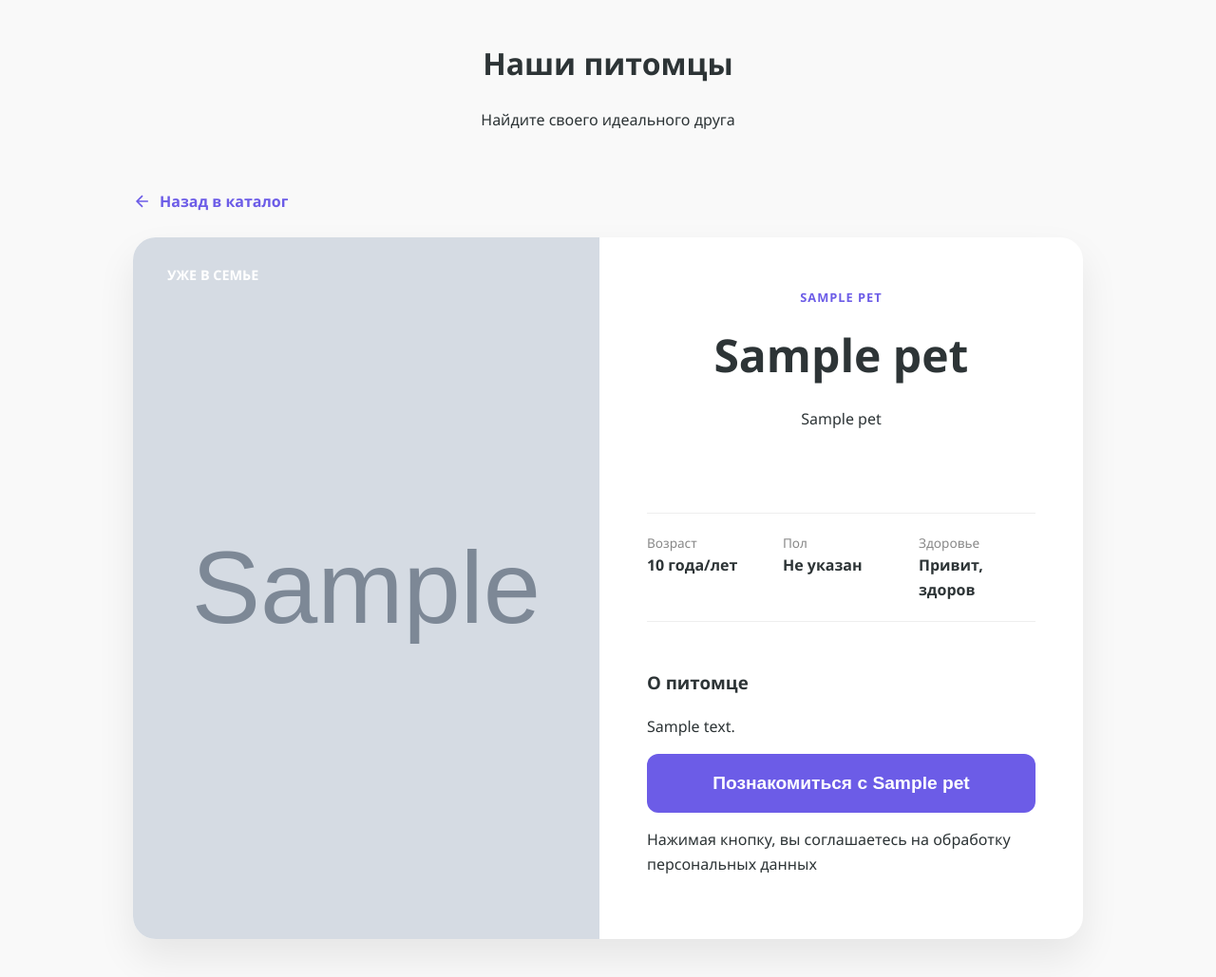
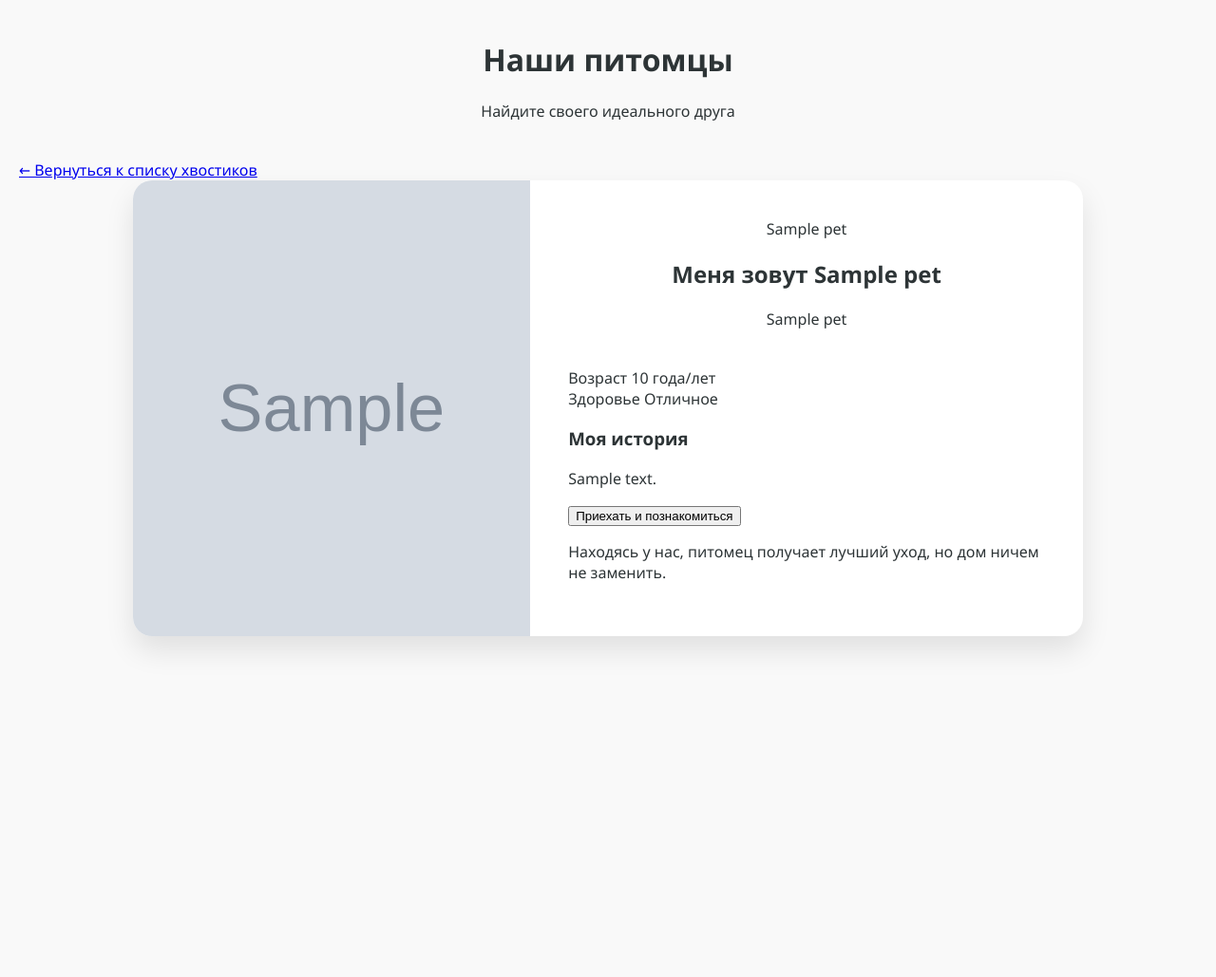
Before and after one commit to OlgaVarzhina/PHP_Pitomnik, a PHP site: the page made by pitomnik_app/views/pet_view.php in a window 1280 px wide. Shown: the whole page at 95% size. After the commit the page ends 685 px from the top, so only its background shows below. Run offline with PHP 8.4, Linux system fonts and the light colour scheme; the template is opened without the code that fills it: most values are stand-ins (such as "Sample title", 1, 10 or a date in 2020); grey boxes marked "Sample" are stand-in pictures.

Commit message:
redesigned a little bit, dynamic urls not done yet

```diff
--- a/pitomnik_app/views/pet_view.php
+++ b/pitomnik_app/views/pet_view.php
@@ -1,72 +1,59 @@
 <?php
 /**
- * Шаблон детальной страницы животного
+ * Детальная карточка питомца
  * Переменная $pet передается из Controller_Pet
  */
 ?>
 
-<div class="pet-detail-container">
-    <a href="/" class="back-link">
-        <svg width="20" height="20" viewBox="0 0 24 24" fill="none" stroke="currentColor" stroke-width="2">
-            <path d="M19 12H5M12 19l-7-7 7-7"/>
-        </svg>
-        Назад в каталог
-    </a>
+<div class="pet-detail-wrapper">
+    <div class="container">
+        <a href="/" class="back-link">← Вернуться к списку хвостиков</a>
 
-    <article class="pet-card-large">
-        <div class="pet-image-large">
-            <?php
-                // Проверяем наличие фото, если нет - ставим заглушку
-                $image = (!empty($pet['image_path'])) ? $pet['image_path'] : '/static/images/no-photo.jpg';
-            ?>
-            <img src="<?= $image ?>" alt="Питомец: <?= htmlspecialchars($pet['name']) ?>">
+        <article class="pet-detail-card">
+            <div class="pet-detail-image">
+                <?php $img = !empty($pet['image_path']) ? $pet['image_path'] : '/static/images/no-photo.jpg'; ?>
+                <img src="<?= $img ?>" alt="<?= htmlspecialchars($pet['name']) ?>">
 
-            <div class="status-badge <?= htmlspecialchars($pet['status']) ?>">
-                <?php
-                    if ($pet['status'] === 'available') echo 'Ищет дом';
-                    elseif ($pet['status'] === 'on_hold') echo 'На лечении';
-                    else echo 'Уже в семье';
-                ?>
+                <div class="pet-status-label <?= htmlspecialchars($pet['status']) ?>">
+                    <?= ($pet['status'] === 'available') ? 'Ищет семью' : 'На реабилитации' ?>
                 </div>
             </div>
 
-        <div class="pet-content-large">
-            <header class="pet-header">
-                <span class="species-tag"><?= htmlspecialchars($pet['species_name']) ?></span>
-                <h1><?= htmlspecialchars($pet['name']) ?></h1>
-                <p class="breed-text"><?= htmlspecialchars($pet['breed_name']) ?></p>
+            <div class="pet-detail-info">
+                <header>
+                    <span class="species-label"><?= htmlspecialchars($pet['species_name']) ?></span>
+                    <h1>Меня зовут <?= htmlspecialchars($pet['name']) ?></h1>
+                    <p class="breed-title"><?= htmlspecialchars($pet['breed_name']) ?></p>
                 </header>
 
-            <div class="characteristics-grid">
-                <div class="char-item">
-                    <span class="char-label">Возраст</span>
-                    <span class="char-value"><?= (int)$pet['age'] ?> года/лет</span>
+                <div class="stats-grid">
+                    <div class="stat-box">
+                        <span class="stat-label">Возраст</span>
+                        <span class="stat-value"><?= (int)$pet['age'] ?> года/лет</span>
                     </div>
-                <div class="char-item">
-                    <span class="char-label">Пол</span>
-                    <span class="char-value">Не указан</span> </div>
-                <div class="char-item">
-                    <span class="char-label">Здоровье</span>
-                    <span class="char-value">Привит, здоров</span>
+                    <div class="stat-box">
+                        <span class="stat-label">Здоровье</span>
+                        <span class="stat-value">Отличное</span>
                     </div>
                 </div>
 
-            <div class="pet-description">
-                <h3>О питомце</h3>
+                <div class="full-description">
+                    <h3>Моя история</h3>
                     <p>
                         <?= !empty($pet['description'])
                             ? nl2br(htmlspecialchars($pet['description']))
-                        : "Этот хвостик пока ничего о себе не рассказал, но он очень ждет встречи с вами!"
+                            : "Этот хвостик пока стесняется рассказать свою историю, но он очень хочет найти любящих хозяев."
                         ?>
                     </p>
                 </div>
 
-            <div class="pet-actions">
-                <button class="adopt-btn-large" onclick="alert('Спасибо! Мы свяжемся с вами для организации встречи.')">
-                    Познакомиться с <?= htmlspecialchars($pet['name']) ?>
+                <div class="detail-actions">
+                    <button class="btn-primary-large" onclick="alert('Мы получили ваш запрос! Наш куратор свяжется с вами в ближайшее время.')">
+                        Приехать и познакомиться
                     </button>
-                <p class="help-text">Нажимая кнопку, вы соглашаетесь на обработку персональных данных</p>
+                    <p class="notice">Находясь у нас, питомец получает лучший уход, но дом ничем не заменить.</p>
                 </div>
             </div>
         </article>
     </div>
+</div>
--- a/static/css/styles.css
+++ b/static/css/styles.css
@@ -6,7 +6,7 @@
 }
 
 * {
-    box-sizing: border-box; /* Важно для адаптивности */
+    box-sizing: border-box;
 }
 
 body {
@@ -15,21 +15,21 @@
     color: var(--text);
     margin: 0;
     padding: 20px;
-    line-height: 1.6;
 }
 
+/* --- ШАПКА --- */
 header {
     text-align: center;
     margin-bottom: 40px;
 }
 
-/* --- ФИЛЬТРАЦИЯ --- */
+/* --- ФИЛЬТРАЦИЯ (Твои оригинальные фичи) --- */
 .filter-container {
     display: flex;
     justify-content: center;
     gap: 15px;
     margin-bottom: 30px;
-    flex-wrap: wrap; /* Кнопки переносятся, если не влезают */
+    flex-wrap: wrap; /* Чтобы на мобилках кнопки не вылезали за экран */
 }
 
 .filter-btn {
@@ -102,192 +127,45 @@
     color: white;
 }
 
-/* --- ДЕТАЛЬНАЯ СТРАНИЦА ПИТОМЦА --- */
-.pet-detail-container {
+/* --- ДЕТАЛЬНАЯ СТРАНИЦА (Адаптив) --- */
+.pet-detail-card {
+    display: flex;
+    background: white;
+    border-radius: 20px;
     max-width: 1000px;
     margin: 0 auto;
-    padding: 20px 0;
-}
-
-.pet-card-large {
-    display: flex;
-    background: var(--white);
-    border-radius: 20px;
     overflow: hidden;
     box-shadow: 0 15px 30px rgba(0,0,0,0.1);
 }
 
-.pet-image-large {
+.pet-detail-image {
     flex: 1;
-    min-width: 350px;
+    min-width: 400px;
 }
 
-.pet-image-large img {
+.pet-detail-image img {
     width: 100%;
     height: 100%;
     object-fit: cover;
 }
 
-.pet-content-large {
-    flex: 1;
+.pet-detail-info {
+    flex: 1.2;
     padding: 40px;
 }
 
-.back-btn {
-    display: inline-block;
-    margin-bottom: 20px;
-    color: var(--primary);
-    text-decoration: none;
-    font-weight: bold;
-}
-
-/* --- АДАПТИВНОСТЬ (Media Queries) --- */
-
+/* --- МОБИЛЬНАЯ АДАПТИВНОСТЬ --- */
 @media (max-width: 768px) {
-    body {
-        padding: 15px;
+    .catalog {
+        grid-template-columns: repeat(auto-fill, minmax(240px, 1fr));
     }
 
-    /* Детальная страница: картинка сверху, текст снизу */
-    .pet-card-large {
+    .pet-detail-card {
         flex-direction: column;
     }
 
-    .pet-image-large {
+    .pet-detail-image {
         min-width: 100%;
         height: 300px;
     }
-
-    .pet-content-large {
-        padding: 25px;
-    }
-
-    .catalog {
-        grid-template-columns: repeat(auto-fill, minmax(240px, 1fr));
-        gap: 15px;
-    }
 }
-
-@media (max-width: 480px) {
-    header h1 {
-        font-size: 1.5rem;
-    }
-
-    .filter-btn {
-        padding: 8px 15px;
-        font-size: 0.9rem;
-    }
-}
-
-/* Класс для скрытия карточек (используется твоим JS) */
-.hide {
-    display: none !important;
-}
-
-/* Pet_Detail */
-
-/* Детальная страница */
-.back-link {
-    display: flex;
-    align-items: center;
-    gap: 8px;
-    margin-bottom: 25px;
-    text-decoration: none;
-    color: var(--primary);
-    font-weight: 600;
-}
-
-.pet-card-large {
-    display: flex;
-    background: #fff;
-    border-radius: 24px;
-    box-shadow: 0 20px 40px rgba(0,0,0,0.08);
-    overflow: hidden;
-    min-height: 500px;
-}
-
-.pet-image-large {
-    flex: 1.2;
-    position: relative;
-    min-width: 400px;
-}
-
-.pet-image-large img {
-    width: 100%;
-    height: 100%;
-    object-fit: cover;
-}
-
-.status-badge {
-    position: absolute;
-    top: 20px;
-    left: 20px;
-    padding: 8px 16px;
-    border-radius: 30px;
-    color: #fff;
-    font-weight: bold;
-    font-size: 0.9rem;
-    text-transform: uppercase;
-}
-
-.status-badge.available { background: #2ecc71; }
-.status-badge.on_hold { background: #f1c40f; }
-.status-badge.adopted { background: #95a5a6; }
-
-.pet-content-large {
-    flex: 1;
-    padding: 50px;
-    display: flex;
-    flex-direction: column;
-}
-
-.species-tag {
-    color: var(--primary);
-    text-transform: uppercase;
-    letter-spacing: 1px;
-    font-weight: 700;
-    font-size: 0.8rem;
-}
-
-.pet-header h1 {
-    font-size: 3rem;
-    margin: 10px 0;
-    color: var(--text);
-}
-
-.characteristics-grid {
-    display: grid;
-    grid-template-columns: repeat(3, 1fr);
-    gap: 20px;
-    margin: 30px 0;
-    border-top: 1px solid #eee;
-    border-bottom: 1px solid #eee;
-    padding: 20px 0;
-}
-
-.char-item { display: flex; flex-direction: column; }
-.char-label { font-size: 0.85rem; color: #888; }
-.char-value { font-weight: 600; color: var(--text); }
-
-.adopt-btn-large {
-    background: var(--primary);
-    color: white;
-    border: none;
-    padding: 20px;
-    border-radius: 12px;
-    font-size: 1.2rem;
-    font-weight: bold;
-    cursor: pointer;
-    transition: 0.3s;
-    width: 100%;
-}
-
-.adopt-btn-large:hover { opacity: 0.9; transform: translateY(-2px); }
-
-/* Адаптивность для мобилок */
-@media (max-width: 900px) {
-    .pet-card-large { flex-direction: column; }
-    .pet-image-large { min-width: 100%; height: 350px; }
-    .pet-content-large { padding: 30px; }
-    .characteristics-grid { grid-template-columns: 1fr 1fr; }
-}
```
Also changed, not shown: other parts of static/css/styles.css (+32 -7 lines), pitomnik_app/controllers/controller_pet.php (+10 -7 lines), pitomnik_app/core/route.php (+12 -19 lines), pitomnik_app/models/model_pet.php (+10 -0 lines), .htaccess, 2 other files. Lines whose indentation alone changed are shown as unchanged.
